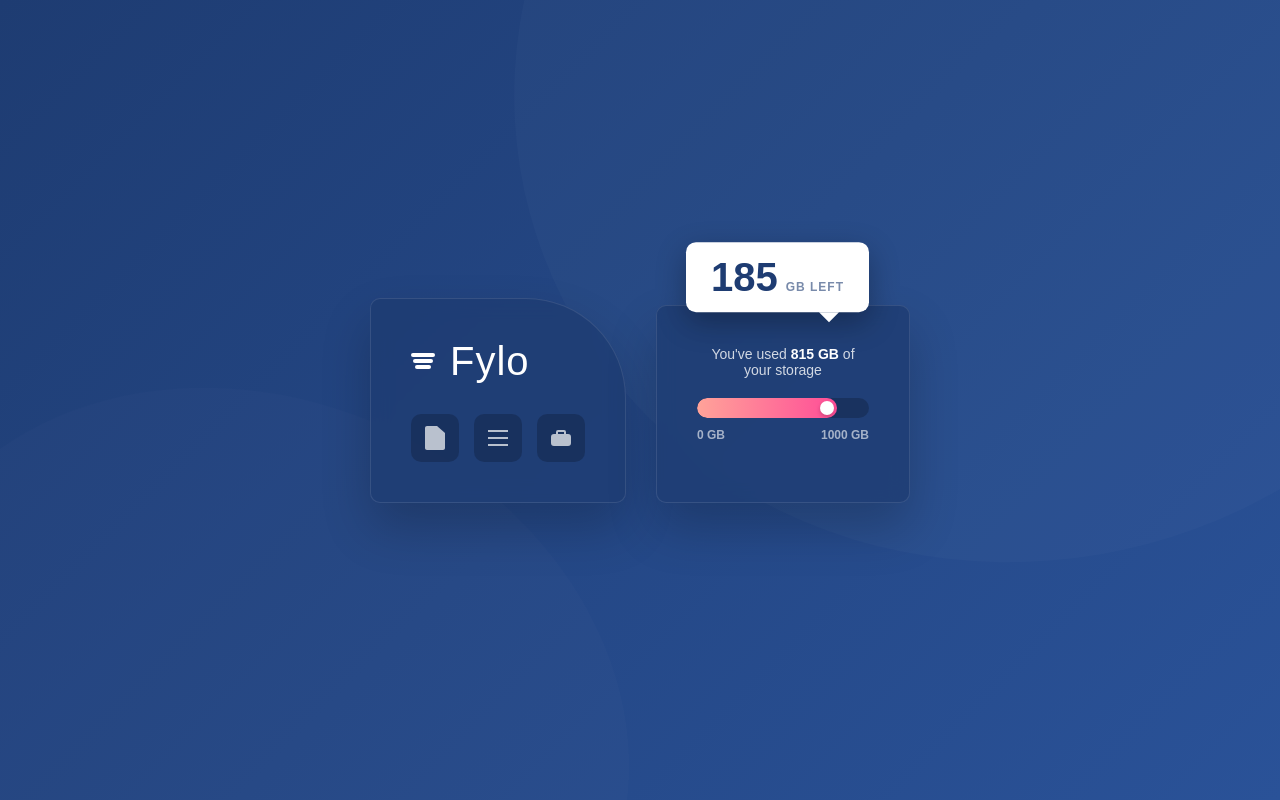
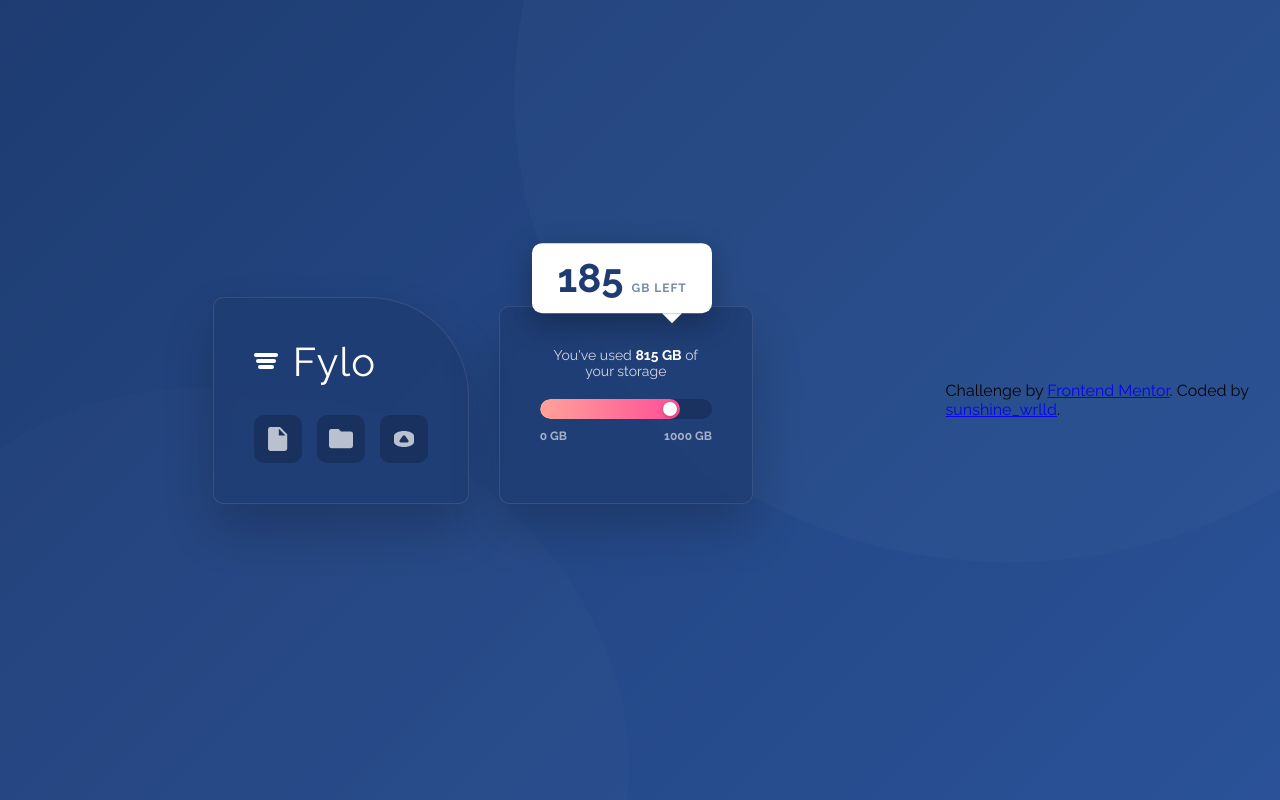
Before and after one commit to MubaraqYusuf/Fylo-data-storage-component, a plain HTML site: page index.html in a window 1280 px wide. Shown: the top 800 px of the page. Drawn offline with Linux system fonts and the light colour scheme.

Commit message:
Update index.html

```diff
--- a/index.html
+++ b/index.html
@@ -3,7 +3,11 @@
 <head>
     <meta charset="UTF-8">
     <meta name="viewport" content="width=device-width, initial-scale=1.0">
-    <title>Fylo Storage Dashboard</title>
+    <link rel="icon" type="image/png" sizes="32x32" href="./public/favicon-32x32.png">
+    <title>Frontend Mentor | Fylo data storage component</title>
+    <link rel="preconnect" href="https://fonts.googleapis.com">
+    <link rel="preconnect" href="https://fonts.gstatic.com" crossorigin>
+    <link href="https://fonts.googleapis.com/css2?family=Raleway:wght@400;700&display=swap" rel="stylesheet">
     <link rel="stylesheet" href="style.css">
 </head>
 <body>
@@ -24,17 +28,17 @@
                 <div class="nav-icons">
                     <div class="nav-icon">
                         <svg width="20" height="24" viewBox="0 0 20 24" fill="none">
-                            <path d="M12.028 0H2C0.9 0 0 0.9 0 2v20c0 1.1 0.9 2 2 2h16c1.1 0 2-0.9 2-2V6.972L12.028 0z" fill="currentColor"/>
+                            <path d="M12.028 0H2.436A2.387 2.387 0 00.049 2.398L.037 21.583a2.387 2.387 0 002.387 2.398h14.4a2.397 2.397 0 002.398-2.398V7.194L12.028 0zM10.83 8.393V1.8l6.595 6.594h-6.595z" fill="currentColor"/>
+                        </svg>
+                    </div>
+                    <div class="nav-icon">
+                        <svg width="24" height="20" viewBox="0 0 24 20" fill="none">
+                            <path d="M21.6 2.4H12L9.6 0H2.4A2.39 2.39 0 00.012 2.4L0 16.8a2.4 2.4 0 002.4 2.4h19.2a2.4 2.4 0 002.4-2.4v-12a2.4 2.4 0 00-2.4-2.4z" fill="currentColor"/>
                         </svg>
                     </div>
                     <div class="nav-icon">
                         <svg width="20" height="16" viewBox="0 0 20 16" fill="none">
-                            <path d="M0 14v2h20v-2H0zM0 0v2h20V0H0zM0 7v2h20V7H0z" fill="currentColor"/>
-                        </svg>
-                    </div>
-                    <div class="nav-icon">
-                        <svg width="24" height="16" viewBox="0 0 24 16" fill="none">
-                            <path d="M19 4h-2V2a2 2 0 00-2-2H9a2 2 0 00-2 2v2H5a3 3 0 00-3 3v6a3 3 0 003 3h14a3 3 0 003-3V7a3 3 0 00-3-3zM9 2h6v2H9V2z" fill="currentColor"/>
+                            <path d="M10 0C4.612 0 0 2.243 0 5.01v5.98C0 13.757 4.612 16 10 16s10-2.243 10-5.01V5.01C20 2.243 15.388 0 10 0zM8.717 4.983c.509-.87 1.504-.87 2.566 0L14.465 9.5c.51.87-.127 1.983-1.283 1.983H6.818c-1.156 0-1.793-1.113-1.283-1.983L8.717 4.983z" fill="currentColor"/>
                         </svg>
                     </div>
                 </div>
@@ -66,6 +70,10 @@
             </div>
         </div>
     </main>
+
+    <div class="attribution">
+        Challenge by <a href="https://www.frontendmentor.io?ref=challenge" target="_blank">Frontend Mentor</a>.
+        Coded by <a href="#">sunshine_wrlld</a>.
+    </div>
 </body>
-
 </html>
```
